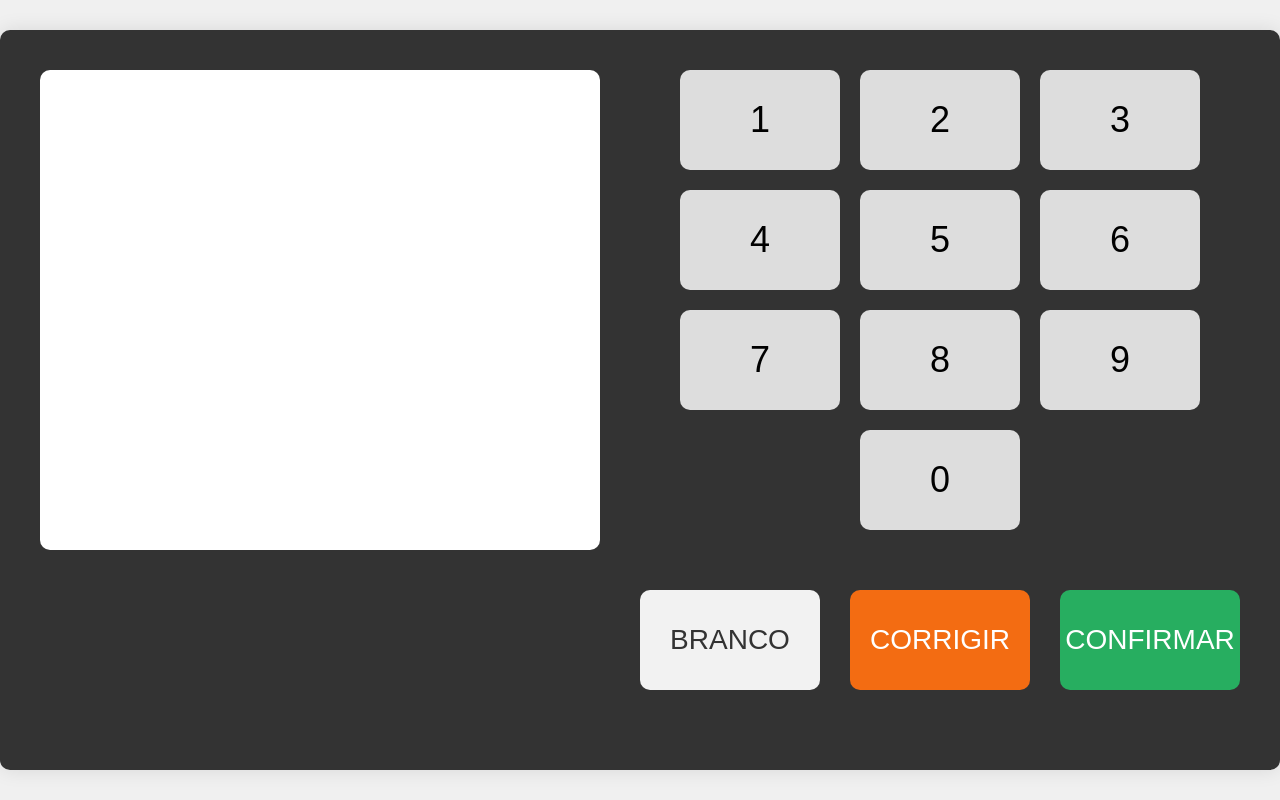
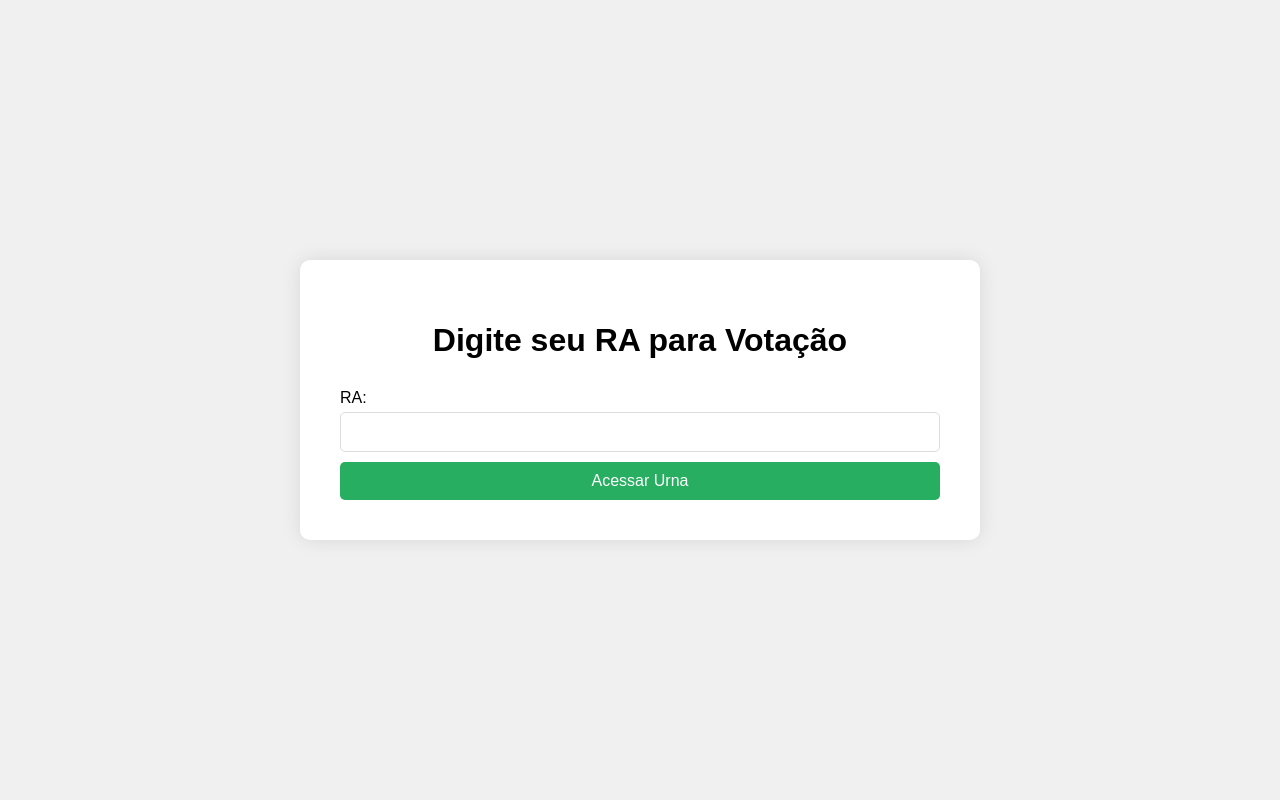
Before and after one commit to KaioVenanciusGalvaoSantosSilva/urna_eletronica, a PHP site: page / in a window 1280 px wide. Run offline with PHP 8.4, Linux system fonts and the light colour scheme.

Commit message:
Validação dos Dados (usuarios,votação)

```diff
--- /dev/null
+++ b/css/verifstyle.css
@@ -0,0 +1,54 @@
+body {
+    font-family: Arial, sans-serif;
+    background-color: #f0f0f0;
+    display: flex;
+    justify-content: center;
+    align-items: center;
+    height: 100vh;
+    margin: 0;
+}
+
+.container {
+    background-color: #fff;
+    padding: 40px;
+    border-radius: 10px;
+    box-shadow: 0 0 20px rgba(0, 0, 0, 0.1);
+    width: 600px;
+}
+
+h1 {
+    text-align: center;
+    margin-bottom: 20px;
+}
+
+form {
+    display: flex;
+    flex-direction: column;
+}
+
+label {
+    margin: 10px 0 5px;
+}
+
+input[type="number"] {
+    padding: 10px;
+    margin-bottom: 10px;
+    border: 1px solid #ddd;
+    border-radius: 5px;
+    font-size: 16px;
+    width: calc(100% - 22px); /* Considera o padding e as bordas */
+}
+
+button {
+    padding: 10px;
+    background-color: #27ae60;
+    color: white;
+    border: none;
+    border-radius: 5px;
+    cursor: pointer;
+    font-size: 16px;
+}
+
+button:hover {
+    background-color: #218c74;
+}
--- /dev/null
+++ b/index.php
@@ -0,0 +1,40 @@
+<!DOCTYPE html>
+<html lang="pt-BR">
+<head>
+    <meta charset="UTF-8">
+    <meta name="viewport" content="width=device-width, initial-scale=1.0">
+    <title>Verificação de RA</title>
+    <link rel="stylesheet" href="/css/verifstyle.css">
+</head>
+<body>
+    <div class="container">
+        <h1>Digite seu RA para Votação</h1>
+        <form method="POST" action="verificar_ra.php">
+            <label for="ra">RA:</label>
+            <input type="number" id="ra" name="ra" required maxlength="20">
+            <button type="submit">Acessar Urna</button>
+        </form>
+    </div>
+</body>
+</html>
+
+<?php
+// Iniciar a sessão
+session_start();
+
+// Destruir todos os dados associados à sessão
+$_SESSION = array(); // Limpar todos os dados da sessão
+
+// Se usar cookies de sessão, exclua o cookie de sessão
+if (ini_get("session.use_cookies")) {
+    $params = session_get_cookie_params();
+    setcookie(session_name(), '', time() - 42000,
+              $params["path"], $params["domain"],
+              $params["secure"], $params["httponly"]);
+}
+
+// Destruir a sessão
+session_destroy();
+
+exit;
+?>
--- a/js/scripts.js
+++ b/js/scripts.js
@@ -185,6 +185,6 @@ document.addEventListener('DOMContentLoaded', () => {
                 mensagem.textContent = "";
             }
         }
-        xhr.send('numeroEleitoral=' + numero + '&votoTipo=' + votoTipo);
+        xhr.send('numeroEleitoral=' + numero + '&votoTipo=' + votoTipo + '&user_id=' + userId);
     }
 });
--- a/index.html
+++ b/urna.php
@@ -1,3 +1,36 @@
+<?php
+session_start();
+
+// Verificar se o usuário está logado e se ainda não votou
+if (!isset($_SESSION['user_id'])) {
+    // Usuário não está logado, redirecionar para a página de login
+    header("Location: /");
+    exit;
+}
+
+// Conectar ao banco de dados
+try {
+    $pdo = new PDO('mysql:host=localhost;dbname=urna_eletronica', 'root', '');
+    $pdo->setAttribute(PDO::ATTR_ERRMODE, PDO::ERRMODE_EXCEPTION);
+
+    // Verificar se o usuário já votou
+    $stmt = $pdo->prepare("SELECT votou FROM usuarios WHERE id = ?");
+    $stmt->execute([$_SESSION['user_id']]);
+    $user = $stmt->fetch(PDO::FETCH_ASSOC);
+
+
+    if ($user && $user['votou']) {
+        // Usuário já votou, redirecionar para a página de RA
+        header("Location: /");
+        exit;
+    }
+
+} catch (PDOException $e) {
+    echo "Erro ao conectar com o banco de dados: " . $e->getMessage();
+    exit;
+}
+?>
+
 <!DOCTYPE html>
 <html lang="pt-BR">
 <head>
@@ -18,7 +51,6 @@
                 </div>
                 <img id="foto-candidato" src="" alt="Foto do Candidato">
                 <img id="imagem-fim" src="img/fim.png"/>
-
             </div>
         </div>
         <div class="teclado">
@@ -35,7 +67,6 @@
                 <div></div> <!-- Espaço vazio para alinhamento -->
                 <button class="numero" data-num="0">0</button>
                 <audio id="somClick" src="/mp3/click.mp3" preload="auto"></audio>
-
             </div>
             <div class="acoes">
                 <button id="branco">BRANCO</button>
@@ -46,6 +77,10 @@
             <div id="mensagem"></div>
         </div>
     </div>
+    <script>
+        // Passa o user_id do PHP para o JavaScript
+        const userId = "<?php echo $_SESSION['user_id']; ?>";
+    </script>
     <script src="/js/scripts.js"></script>
 </body>
 </html>
```
Also changed, not shown: bd.sql (+7 -0 lines), verificar_ra.php (added, +68 -0 lines), votar.php (+14 -6 lines), README.md, img/e.jpg (added), img/k.jpg (added).
